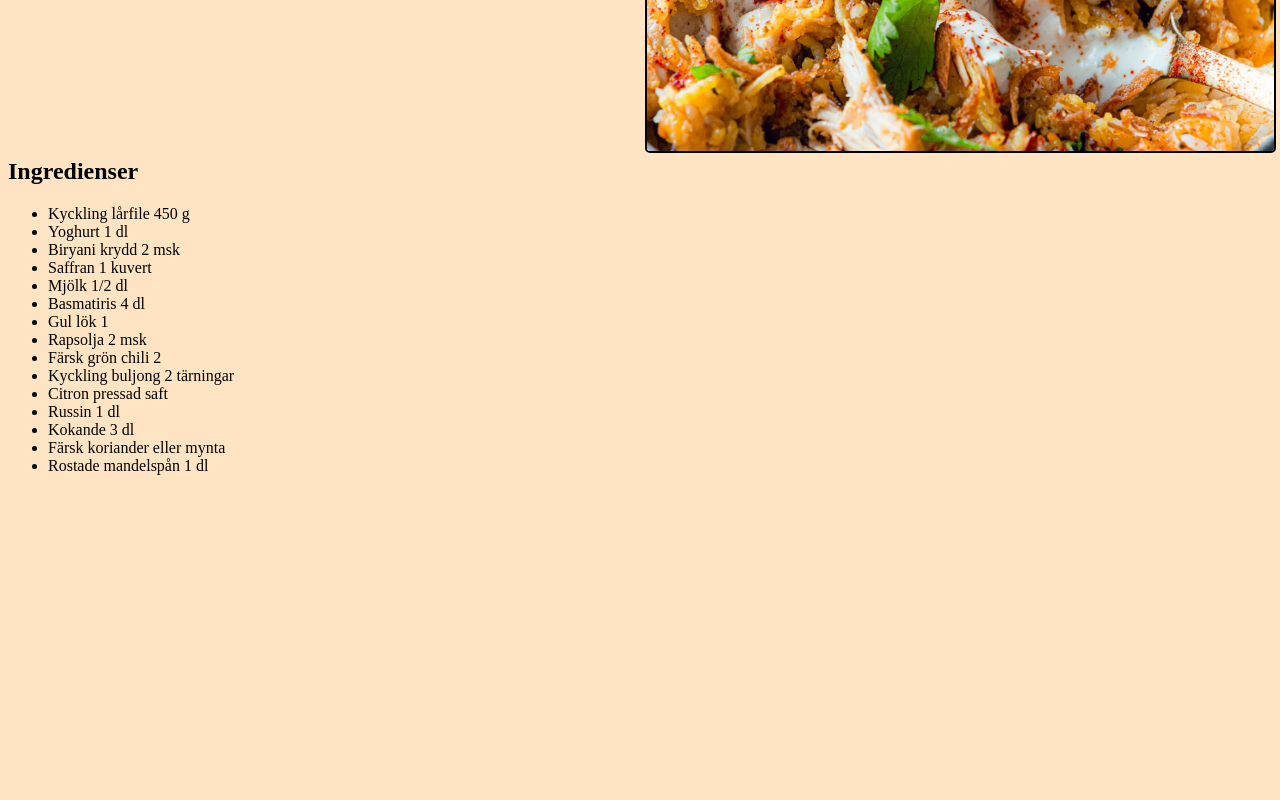
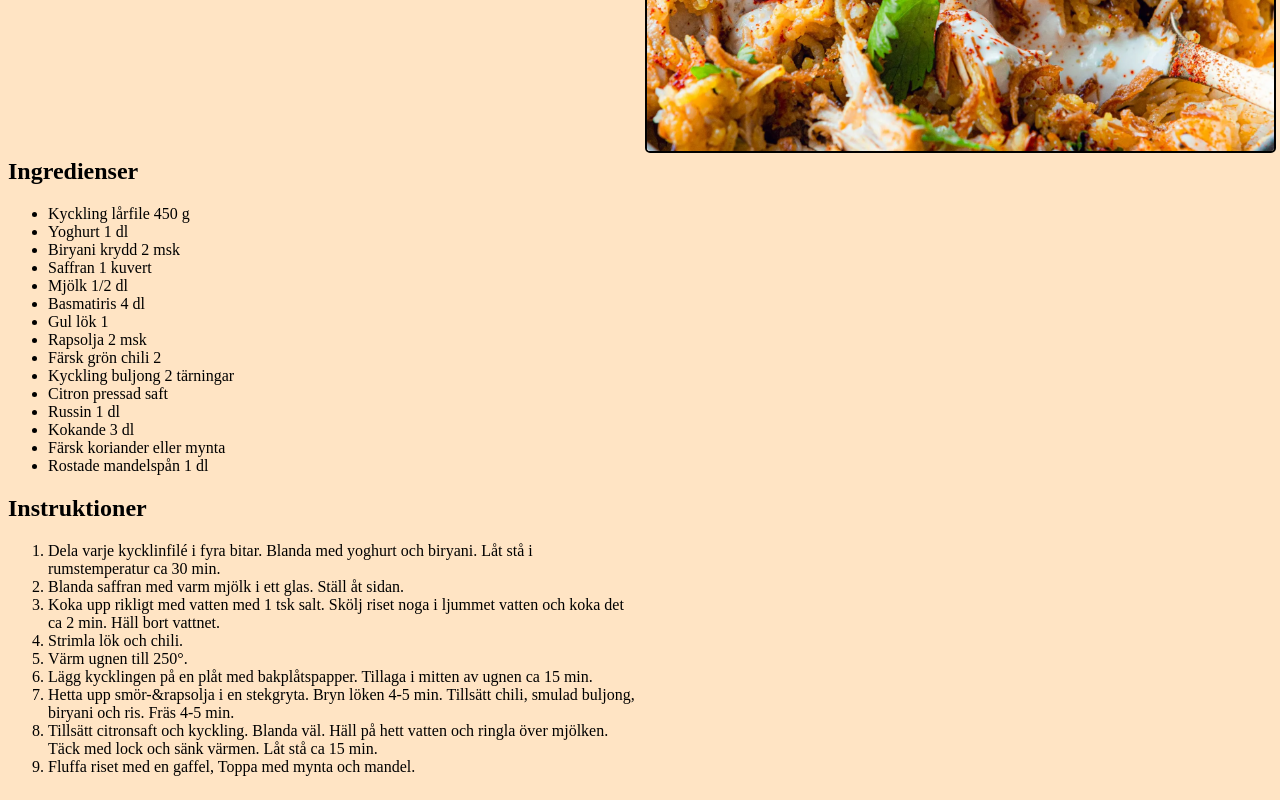
Before and after one commit to TE22A-Aoyon-Mir/Web-projekt-1, a plain HTML site: page index.html in a window 1280 px wide. Shown: the part 375-1175 px from the top of the page. Before the commit the page ends 874 px from the top, so only its background shows below. Drawn offline with Linux system fonts and the light colour scheme; a web font is replaced by a local one.

Commit message:
Lagt till en till div med h2 och ol

```diff
--- a/index.html
+++ b/index.html
@@ -35,6 +35,20 @@
                 <li>Rostade mandelspån 1 dl</li>
             </ul>
         </div>
+        <div>
+            <h2>Instruktioner</h2>
+            <ol>
+                <li>Dela varje kycklinfilé i fyra bitar. Blanda med yoghurt och biryani. Låt stå i rumstemperatur ca 30 min.</li>
+                <li>Blanda saffran med varm mjölk i ett glas. Ställ åt sidan.</li>
+                <li>Koka upp rikligt med vatten med 1 tsk salt. Skölj riset noga i ljummet vatten och koka det ca 2 min. Häll bort vattnet.</li>
+                <li>Strimla lök och chili.</li>
+                <li>Värm ugnen till 250°.</li>
+                <li>Lägg kycklingen på en plåt med bakplåtspapper. Tillaga i mitten av ugnen ca 15 min.</li>
+                <li>Hetta upp smör-&rapsolja i en stekgryta. Bryn löken 4-5 min. Tillsätt chili, smulad buljong, biryani och ris. Fräs 4-5 min.</li>
+                <li>Tillsätt citronsaft och kyckling. Blanda väl. Häll på hett vatten och ringla över mjölken. Täck med lock och sänk värmen. Låt stå ca 15 min.</li>
+                <li>Fluffa riset med en gaffel, Toppa med mynta och mandel.</li>
+            </ol>
+        </div>
     </main>
 </body>
 </html>
```
